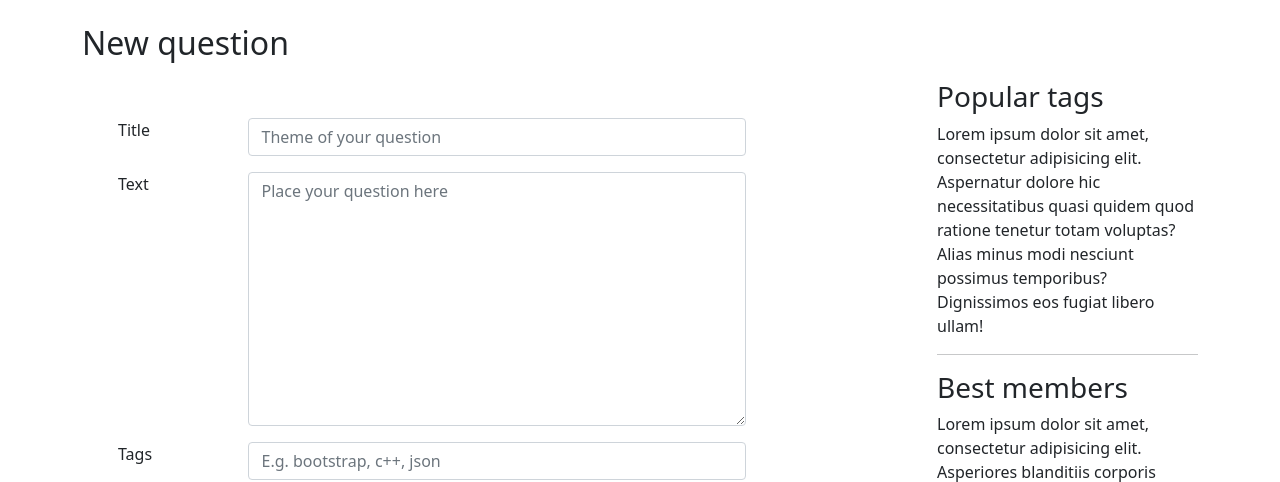
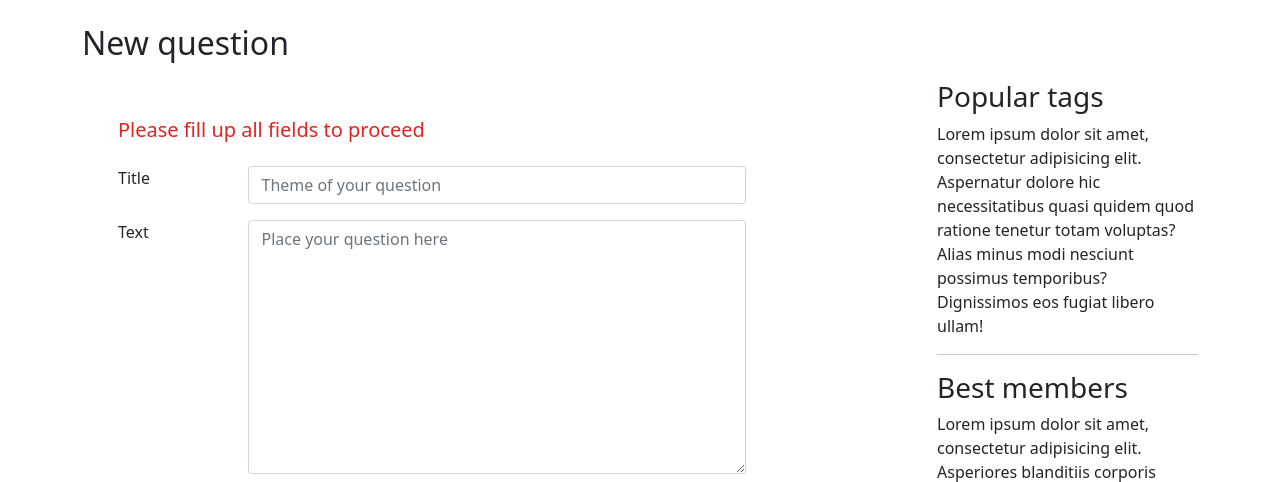
Before and after one commit to ITesserakt/Technopark-WEB, a Django app: page /ask in a window 1280 px wide. Shown: the part 89-571 px from the top of the page. Run offline with Django 3.2, Linux system fonts and the light colour scheme; some libraries are stand-ins or nearby versions.

Commit message:
Added warning message in forms

```diff
--- /dev/null
+++ b/static/css/font-utils.css
@@ -0,0 +1,3 @@
+.font-red {
+    color: #e32222;
+}
--- a/templates/ask.html
+++ b/templates/ask.html
@@ -1,10 +1,20 @@
 {% extends 'base.html' %}
+{% load static %}
+
+{% block styles %}
+    <link rel="stylesheet" href="{% static 'css/font-utils.css' %}">
+{% endblock %}
 
 {% block content %}
     <div class="row">
         <div class="col"><h2>New question</h2></div>
     </div>
     <div class="row mt-5 mx-4">
+        <div class="col">
+            <h5 class="font-red">Please fill up all fields to proceed</h5>
+        </div>
+    </div>
+    <div class="row mt-3 mx-4">
         <div class="col-2">
             <label for="title_input" class="form-label">Title</label>
         </div>
```
Also changed, not shown: templates/login.html (+10 -0 lines), templates/registration.html (+10 -0 lines).
